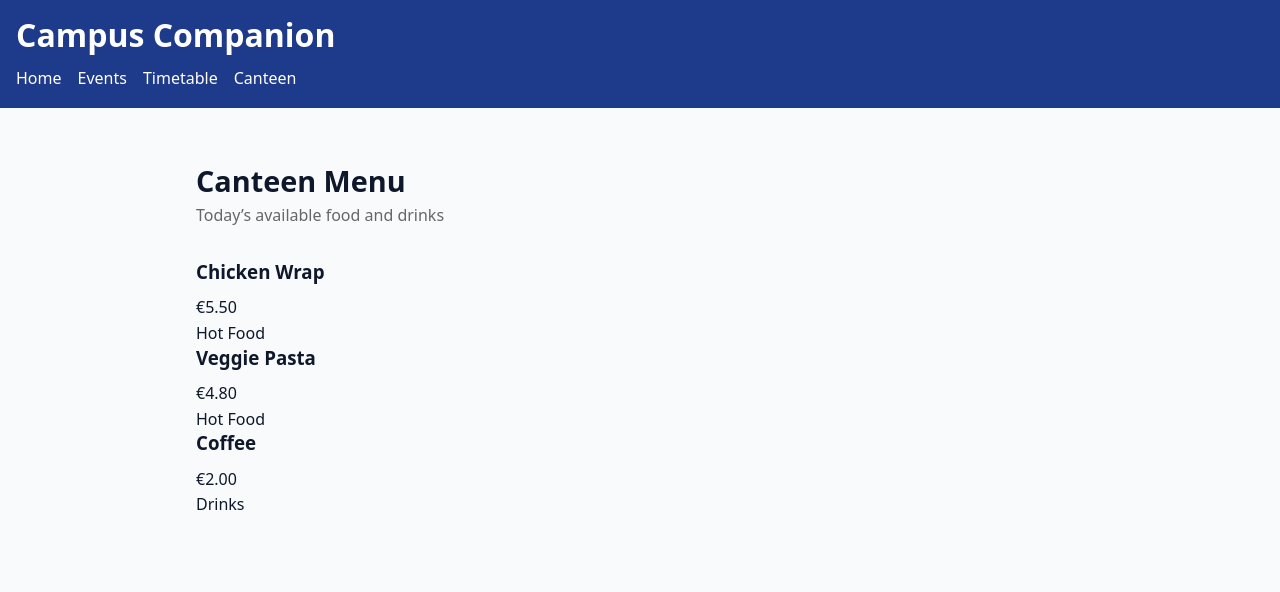
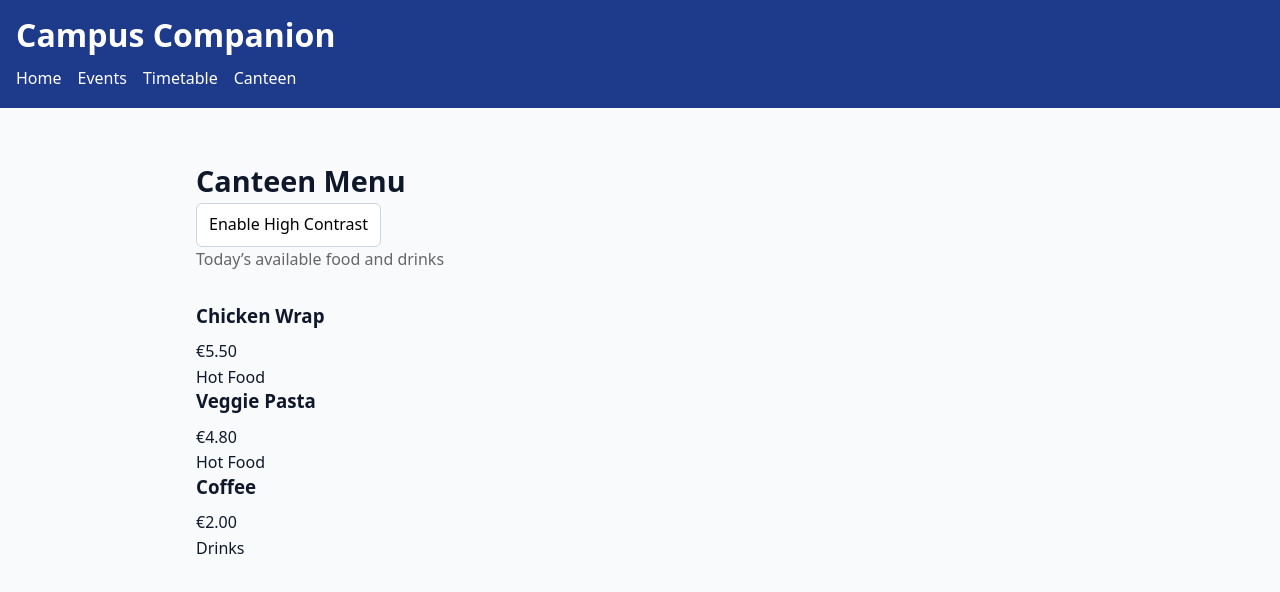
Before and after one commit to Adam28102006/NOE-CA3, a Next.js app: page /canteen in a window 1280 px wide. Shown: the top 592 px of the page. Built offline with nearby package versions, Linux system fonts and the light colour scheme.

Commit message:
Integrate AccessibilityToggle in CanteenPage
Added AccessibilityToggle component to the CanteenPage.

```diff
--- a/app/canteen/page.tsx
+++ b/app/canteen/page.tsx
@@ -1,11 +1,12 @@
 import canteen from '@/data/canteen.json'
-
+import AccessibilityToggle from '@/componants/acc_toggle'
 export default function CanteenPage() {
   return (
     <main className="page">
 
       <div className="pageHeader">
         <h2>Canteen Menu</h2>
+        <AccessibilityToggle />
         <p>Today’s available food and drinks</p>
       </div>
 
```
